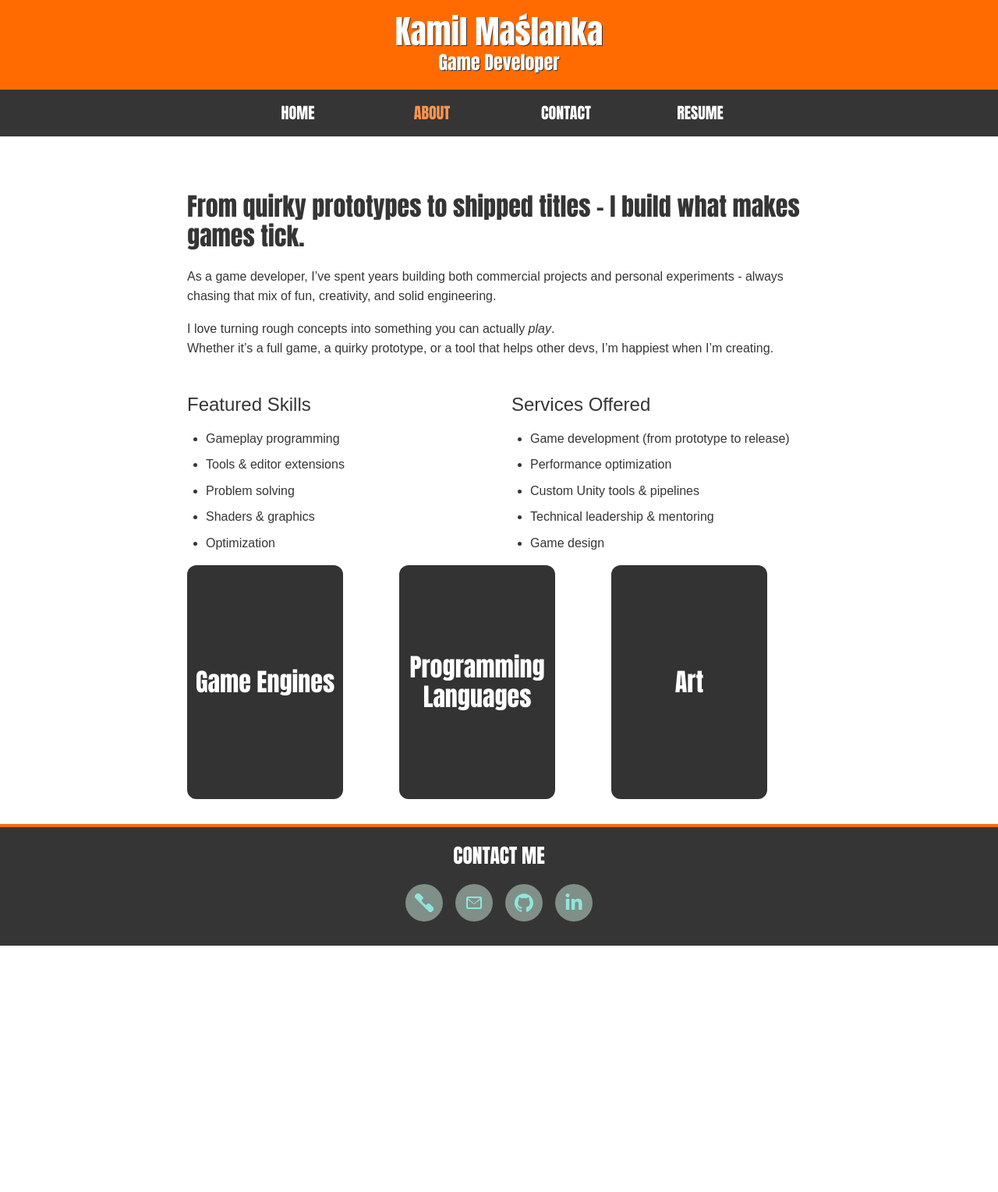
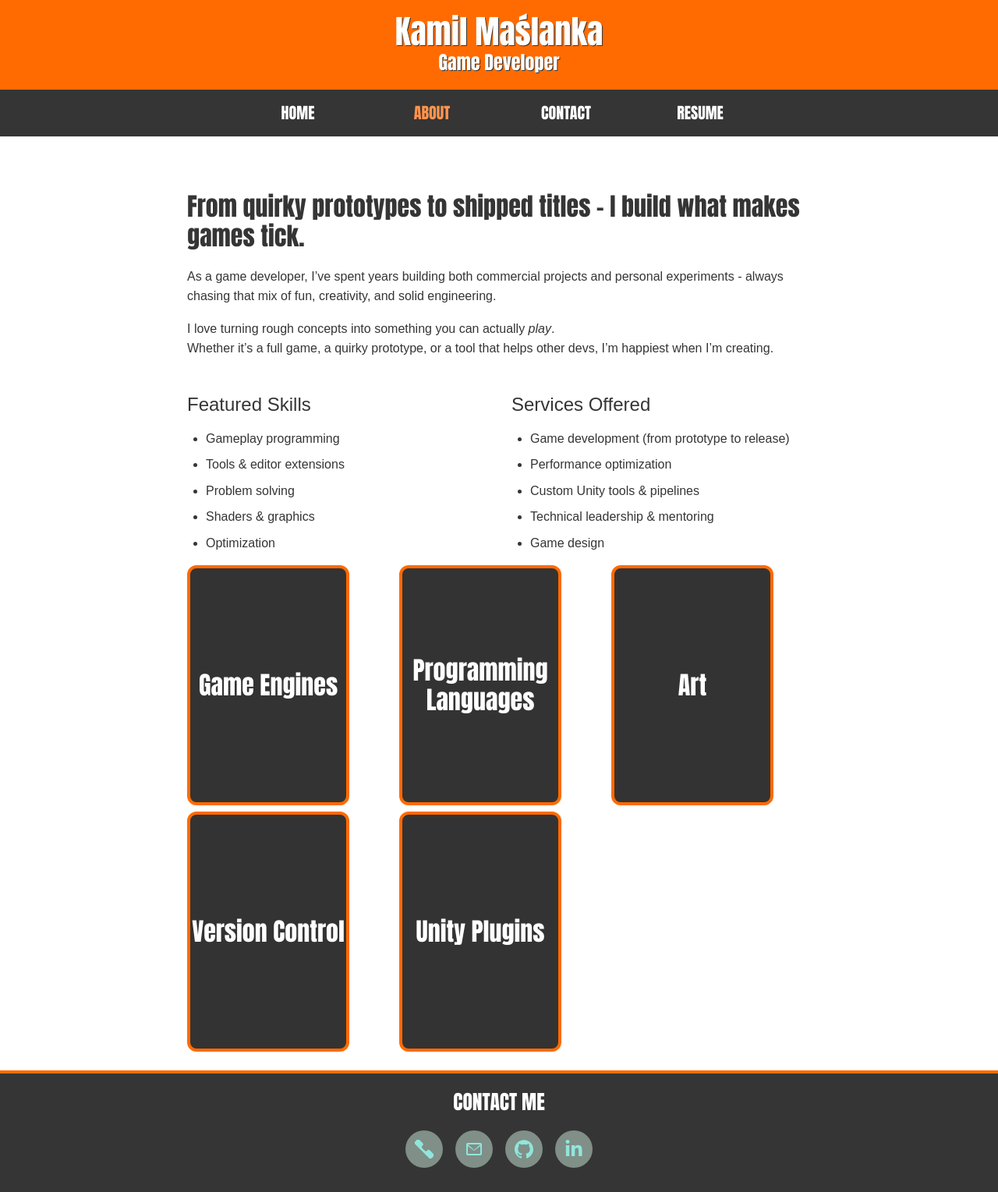
Before and after one commit to juna8001/juna8001.github.io, a Jekyll site: the page built from pages/about.md, in a window 1280 px wide. Shown: the whole page at 78% size. Built offline with Jekyll 4.4.1, drawn with Linux system fonts in a browser that asks for light colours; before the commit the page ends 1213 px from its top, so only the background shows below that.

Commit message:
style improvements

```diff
--- a/_data/tech_stack.yml
+++ b/_data/tech_stack.yml
@@ -39,3 +39,31 @@
       icon: /assets/icons/unity.png
     - name: Magicka Voxel
       icon: /assets/icons/unity.png
+- category: Version Control
+  class: version-control
+  items:
+    - name: Git
+      icon: /assets/icons/unity.png
+    - name: Perforce
+      icon: /assets/icons/unity.png
+    - name: Github Actions
+      icon: /assets/icons/unity.png
+- category: Unity Plugins
+  class: unity-plugins
+  items:
+    - name: UniTask
+      icon: /assets/icons/unity.png
+    - name: Odin Inspector
+      icon: /assets/icons/unity.png
+    - name: Amplify Shader
+      icon: /assets/icons/unity.png
+    - name: DoTween
+      icon: /assets/icons/unity.png
+    - name: Prime Tween
+      icon: /assets/icons/unity.png
+    - name: Cinemachine
+      icon: /assets/icons/unity.png
+    - name: Photon Fusion
+      icon: /assets/icons/unity.png
+    - name: Mirror
+      icon: /assets/icons/unity.png
--- a/assets/styles/tech_stack.css
+++ b/assets/styles/tech_stack.css
@@ -23,6 +23,7 @@
     height: 100%;
     backface-visibility: hidden;
     border-radius: 12px;
+    border: 4px solid var(--acent-color);
     display: flex;
     justify-content: center;
     align-items: center;
@@ -47,7 +48,10 @@
 }
 
 .tech-list {
-    gap: 0.5rem;
+    display: flex;
+    flex-direction: column;
+    justify-content: space-between;
+    height: 84%;
 }
 
 .tech-item {
@@ -66,7 +70,7 @@
     margin: 0;
 }
 
-.card-front h3{
+.card-front h3 {
     margin: 0;
     font-family: var(--reckoner);
     font-size: 32px;
@@ -75,7 +79,7 @@
 
 /* CUSTOM STYLES */
 
-.game-engines .card-back{
+.game-engines .card-back {
     background: #173a65;
     color: white;
 }
```
